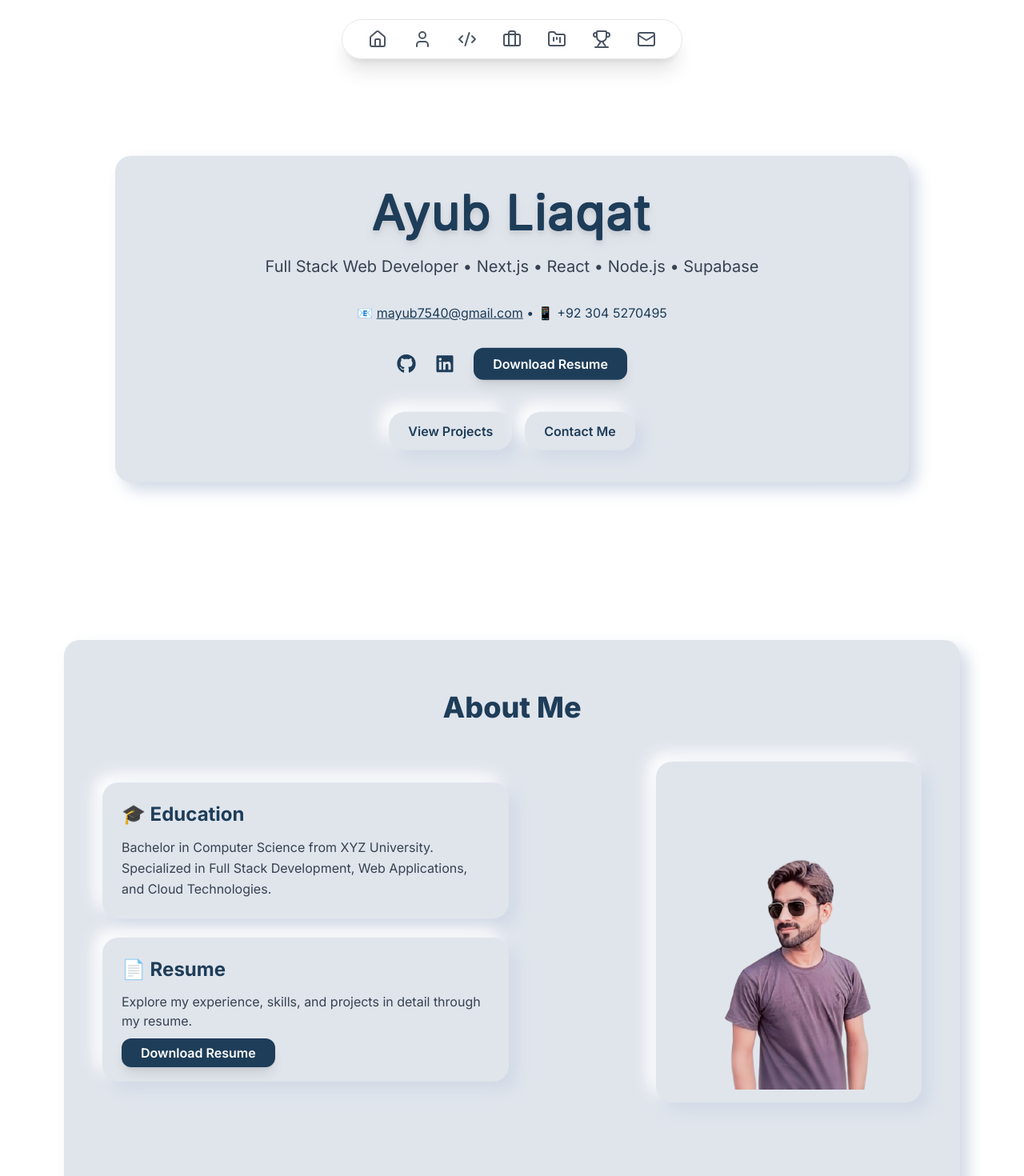
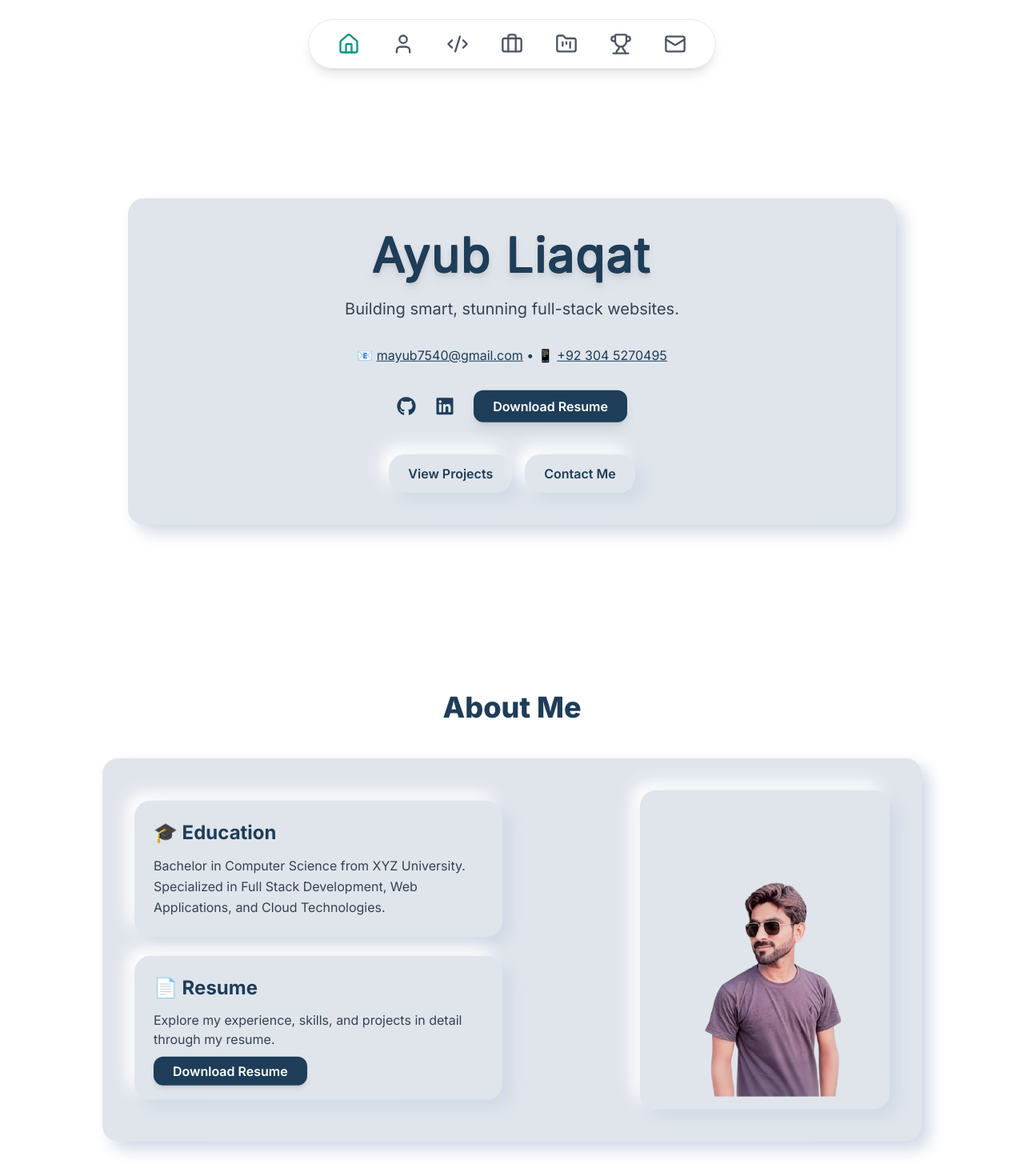
Before and after one commit to ayubliaqat/portfolio, a Next.js app: page / in a window 1280 px wide. Shown: the top 1470 px of the page at 80% size. Built offline with nearby package versions, Linux system fonts and the light colour scheme.

Commit message:
Updated graphics

```diff
--- a/src/app/page.tsx
+++ b/src/app/page.tsx
@@ -1,4 +1,4 @@
-// Force SSR (no caching)
+// app/page.tsx
 import Hero from "@/components/Hero";
 import About from "@/components/About";
 import Skills from "@/components/Skills";
@@ -6,20 +6,84 @@ import Expertise from "@/components/Expertise";
 import Projects from "@/components/Portfolio";
 import Achievements from "@/components/Achievments";
 import Contact from "@/components/Contact";
+
 export const revalidate = 0;
-export default async function HomePage() {
+
+// SEO Metadata
+export const metadata = {
+  title: "Ayub Liaqat | Full Stack Website Developer",
+  description:
+    "I am Ayub Liaqat, a Full Stack Website Developer specializing in modern, SEO-friendly, and scalable web applications using Next.js, React, Node.js, and Supabase.",
+  keywords:
+    "Ayub Liaqat, Full Stack Developer, Web Development, Next.js, React, Node.js, Supabase, Portfolio, SEO-friendly websites",
+  authors: [{ name: "Ayub Liaqat" }],
+  openGraph: {
+    title: "Ayub Liaqat | Full Stack Website Developer",
+    description:
+      "Explore my portfolio showcasing modern web development, SEO strategies, and scalable digital solutions.",
+    url: "https://ayubliaqat.dev", // replace with your domain
+    siteName: "Ayub Liaqat Portfolio",
+    images: [
+      {
+        url: "/og-image.png", // Add your OpenGraph preview image
+        width: 1200,
+        height: 630,
+        alt: "Preview of Ayub Liaqat Portfolio",
+      },
+    ],
+    locale: "en_US",
+    type: "website",
+  },
+  twitter: {
+    card: "summary_large_image",
+    title: "Ayub Liaqat | Full Stack Website Developer",
+    description:
+      "Full Stack Web Developer — Next.js, React, Node.js, Supabase. Explore my portfolio and expertise.",
+    images: ["/og-image.png"],
+    creator: "@ayubliaqat", // if you have Twitter, else remove
+  },
+};
+
+export default function HomePage() {
   return (
-    <>
-      <main className="min-h-screen flex flex-col font-sans text-gray-900" role="main">
-        {/* Future sections: Hero, About, Projects, Contact */}
-        <Hero/>
-        <About/>
-        <Skills/>
-        <Expertise/>
-        <Projects/>
-        <Achievements/>
-        <Contact/>
-      </main>
-    </>
+    <main
+      className="min-h-screen flex flex-col font-sans text-gray-900 bg-white"
+      role="main"
+    >
+      {/* HERO */}
+      <header>
+        <Hero />
+      </header>
+
+      {/* ABOUT */}
+      <section id="about" aria-label="About Ayub Liaqat">
+        <About />
+      </section>
+
+      {/* SKILLS */}
+      <section id="skills" aria-label="Technical Skills and Technologies">
+        <Skills />
+      </section>
+
+      {/* EXPERTISE */}
+      <section id="expertise" aria-label="Professional Expertise">
+        <Expertise />
+      </section>
+
+      {/* PROJECTS */}
+      <section id="projects" aria-label="Portfolio Projects">
+        <Projects />
+      </section>
+
+      {/* ACHIEVEMENTS */}
+      <section id="achievements" aria-label="Career Achievements">
+        <Achievements />
+      </section>
+
+      {/* CONTACT */}
+      <footer id="contact" aria-label="Contact Ayub Liaqat">
+        <Contact />
+      </footer>
+    </main>
   );
 }
--- a/src/components/About.tsx
+++ b/src/components/About.tsx
@@ -7,7 +7,7 @@ export default function About() {
   return (
     <section
       id="about"
-      className="neumorphic bg-white min-h-screen flex flex-col items-center py-16 ml-20 mr-20"
+      className="min-h-screen flex flex-col items-center py-16 px-6"
       aria-label="About Section - Ayub Liaqat"
     >
       {/* Main Heading */}
@@ -21,17 +21,22 @@ export default function About() {
         About Me
       </motion.h2>
 
-      <div className="max-w-6xl mx-auto w-full px-6 md:px-12 grid md:grid-cols-2 gap-2 items-center">
+      {/* Content Grid with floating animation */}
+      <motion.div
+        className="neumorphic bg-white max-w-5xl w-full mx-auto p-6 md:p-10 grid md:grid-cols-2 gap-6 items-center rounded-2xl shadow-[0_8px_24px_rgba(0,0,0,0.15)]"
+        animate={{ y: [0, -10, 0, 10, 0] }}
+        transition={{ duration: 6, repeat: Infinity, ease: "easeInOut" }}
+      >
         {/* Left Column - Cards */}
         <div className="flex flex-col gap-6">
           {/* Education Card */}
           <motion.div
-            className="neumorphic bg-white rounded-2xl p-6 shadow-lg"
+            className="neumorphic bg-white rounded-2xl p-6 shadow-[0_8px_24px_rgba(0,0,0,0.15)]"
             initial={{ opacity: 0, y: 50 }}
             whileInView={{ opacity: 1, y: 0 }}
             viewport={{ once: true }}
             transition={{ duration: 0.8, delay: 0 }}
-            whileHover={{ scale: 1.03 }}
+            whileHover={{ scale: 1.04 }}
           >
             <h2 className="text-2xl font-bold text-[#1e3d59] mb-3">
               🎓 Education
@@ -46,12 +51,12 @@ export default function About() {
 
           {/* Resume Card */}
           <motion.div
-            className="neumorphic bg-white rounded-2xl p-6 shadow-lg"
+            className="neumorphic bg-white rounded-2xl p-6 shadow-[0_8px_24px_rgba(0,0,0,0.15)]"
             initial={{ opacity: 0, y: 50 }}
             whileInView={{ opacity: 1, y: 0 }}
             viewport={{ once: true }}
             transition={{ duration: 0.8, delay: 0.2 }}
-            whileHover={{ scale: 1.03 }}
+            whileHover={{ scale: 1.04 }}
           >
             <h2 className="text-2xl font-bold text-[#1e3d59] mb-3">📄 Resume</h2>
             <p className="text-gray-700 mb-4">
@@ -61,7 +66,7 @@ export default function About() {
             <a
               href="/Ayub_Liaqat_Resume.pdf"
               target="_blank"
-              className="px-6 py-2 rounded-xl font-semibold bg-[#1e3d59] text-white shadow-lg hover:scale-105 transition-transform duration-300"
+              className="px-6 py-2 rounded-xl font-semibold bg-[#1e3d59] text-white shadow-md hover:scale-105 transition-transform duration-300"
             >
               Download Resume
             </a>
@@ -75,20 +80,20 @@ export default function About() {
           whileInView={{ opacity: 1, scale: 1, y: 0 }}
           viewport={{ once: true }}
           transition={{ duration: 0.8, delay: 0.4 }}
-          whileHover={{ scale: 1.03 }}
+          whileHover={{ scale: 1.04 }}
         >
-          <div className="neumorphic bg-white rounded-2xl p-4 shadow-lg">
+          <div className="neumorphic bg-white rounded-2xl p-4 shadow-[0_8px_24px_rgba(0,0,0,0.15)]">
             <Image
               src="/assets/ayub.png"
               alt="Ayub Liaqat - Full Stack Developer"
-              width={300}
-              height={300}
+              width={280}
+              height={280}
               className="rounded-2xl object-cover"
               priority
             />
           </div>
         </motion.div>
-      </div>
+      </motion.div>
     </section>
   );
 }
--- a/src/components/Contact.tsx
+++ b/src/components/Contact.tsx
@@ -7,7 +7,7 @@ export default function Contact() {
   return (
     <section
       id="contact"
-      className="min-h-screen flex items-center py-16 bg-white neumorphic bg-white ml-20 mr-20 mb-20"
+      className="min-h-screen flex items-center py-16 bg-white ml-20 mr-20 mb-20"
       aria-label="Contact - Ayub Liaqat"
     >
       <div className="max-w-5xl mx-auto px-4 w-full">
@@ -22,7 +22,7 @@ export default function Contact() {
           📩 Get in Touch
         </motion.h2>
 
-        <div className="grid md:grid-cols-2 gap-12">
+        <div className="neumorphic bg-white grid md:grid-cols-2 gap-12">
           {/* Contact Form */}
           <motion.form
             className="neumorphic bg-white rounded-2xl p-8 bg-white shadow-[6px_6px_12px_#d1d9e6,-6px_-6px_12px_#ffffff] space-y-6"
--- a/src/components/Hero.tsx
+++ b/src/components/Hero.tsx
@@ -1,25 +1,27 @@
 "use client";
 
-import { motion } from "framer-motion";
+import { motion, useReducedMotion } from "framer-motion";
 import { FaGithub, FaLinkedin } from "react-icons/fa";
 
 export default function Hero() {
+  const reduceMotion = useReducedMotion();
+
   return (
     <section
       id="home"
-      className="min-h-screen flex items-center"
+      className="min-h-screen flex items-center pt-24 sm:pt-28 scroll-mt-28"
       aria-label="Hero Section - Ayub Liaqat Full Stack Developer"
     >
-      <div className="max-w-5xl mx-auto px-4 w-full text-center">
+      <div className="max-w-5xl mx-auto px-4 sm:px-6 lg:px-8 w-full text-center">
         {/* Floating Card */}
         <motion.div
-          className="neumorphic p-10 rounded-2xl bg-white shadow-2xl"
-          animate={{ y: [0, -10, 0, 10, 0] }} // floating motion
-          transition={{ duration: 6, repeat: Infinity, ease: "easeInOut" }}
+          className="neumorphic p-8 sm:p-10 rounded-2xl bg-white shadow-2xl"
+          animate={reduceMotion ? undefined : { y: [0, -10, 0, 10, 0] }}
+          transition={reduceMotion ? undefined : { duration: 6, repeat: Infinity, ease: "easeInOut" }}
         >
           {/* Main Heading */}
           <h1
-            className="text-5xl md:text-6xl mb-6 text-[#1e3d59] drop-shadow-lg tracking-wide"
+            className="text-4xl md:text-6xl mb-4 md:mb-6 text-[#1e3d59] drop-shadow-lg tracking-wide leading-tight"
             style={{
               textShadow:
                 "1px 1px 0 #1e3d59, -1px -1px 0 #1e3d59, 1px -1px 0 #1e3d59, -1px 1px 0 #1e3d59",
@@ -28,49 +30,55 @@ export default function Hero() {
             Ayub Liaqat
           </h1>
 
-          {/* Subheading */}
-          <p className="text-lg md:text-xl text-gray-700 mb-8">
-            Full Stack Web Developer • Next.js • React • Node.js • Supabase
-          </p>
+          {/* Subheading (semantic h2 for SEO) */}
+          <h2 className="text-lg md:text-xl text-gray-700 mb-6 md:mb-8">
+            Building smart, stunning full-stack websites.
+          </h2>
 
           {/* Contact Info */}
-          <p className="text-[#1e3d59] mb-8">
+          <p className="text-[#1e3d59] mb-8 text-sm sm:text-base">
             📧{" "}
             <a
               href="mailto:mayub7540@gmail.com"
-              className="underline hover:text-orange-400"
+              className="underline hover:text-orange-400 focus:outline-none focus-visible:ring-2 focus-visible:ring-orange-400 rounded"
             >
               mayub7540@gmail.com
             </a>{" "}
-            • 📱 +92 304 5270495
+            • 📱{" "}
+            <a
+              href="tel:+923045270495"
+              className="underline hover:text-orange-400 focus:outline-none focus-visible:ring-2 focus-visible:ring-orange-400 rounded"
+            >
+              +92 304 5270495
+            </a>
           </p>
 
           {/* Social Icons + Resume */}
-          <div className="flex items-center justify-center gap-6 mb-10 text-[#1e3d59]">
+          <div className="flex flex-wrap items-center justify-center gap-6 mb-10 text-[#1e3d59]">
             <a
               href="https://github.com/ayubliaqat"
               target="_blank"
               rel="noopener noreferrer"
-              className="hover:text-yellow-400 text-2xl transition-colors"
+              className="hover:text-yellow-400 text-2xl transition-colors focus:outline-none focus-visible:ring-2 focus-visible:ring-yellow-400 rounded"
               aria-label="GitHub"
             >
-              <FaGithub />
+              <FaGithub aria-hidden="true" />
             </a>
 
             <a
               href="https://www.linkedin.com/in/ayub-liaqat-716a9a11a/"
               target="_blank"
               rel="noopener noreferrer"
-              className="hover:text-yellow-400 text-2xl transition-colors"
+              className="hover:text-yellow-400 text-2xl transition-colors focus:outline-none focus-visible:ring-2 focus-visible:ring-yellow-400 rounded"
               aria-label="LinkedIn"
             >
-              <FaLinkedin />
+              <FaLinkedin aria-hidden="true" />
             </a>
 
             <a
               href="/Ayub_Liaqat_Resume.pdf"
               target="_blank"
-              className="px-6 py-2 rounded-xl font-semibold bg-[#1e3d59] text-white shadow-lg hover:scale-105 transition-transform duration-300"
+              className="px-6 py-2 rounded-xl font-semibold bg-[#1e3d59] text-white shadow-lg hover:scale-105 transition-transform duration-300 focus:outline-none focus-visible:ring-2 focus-visible:ring-yellow-400"
             >
               Download Resume
             </a>
@@ -80,13 +88,15 @@ export default function Hero() {
           <div className="flex flex-col sm:flex-row gap-4 justify-center">
             <a
               href="#projects"
-              className="neumorphic px-6 py-3 rounded-xl font-semibold bg-white text-[#1e3d59] shadow-lg hover:scale-105 transition-transform duration-300"
+              className="neumorphic px-6 py-3 rounded-xl font-semibold bg-white text-[#1e3d59] shadow-lg hover:scale-105 transition-transform duration-300 focus:outline-none focus-visible:ring-2 focus-visible:ring-[#1e3d59]"
+              aria-label="Jump to Projects"
             >
               View Projects
             </a>
             <a
               href="#contact"
-              className="neumorphic px-6 py-3 rounded-xl font-semibold bg-yellow-400 text-[#1e3d59] shadow-lg hover:scale-105 transition-transform duration-300"
+              className="neumorphic px-6 py-3 rounded-xl font-semibold bg-yellow-400 text-[#1e3d59] shadow-lg hover:scale-105 transition-transform duration-300 focus:outline-none focus-visible:ring-2 focus-visible:ring-yellow-400"
+              aria-label="Jump to Contact"
             >
               Contact Me
             </a>
--- a/src/components/Navbar.tsx
+++ b/src/components/Navbar.tsx
@@ -8,8 +8,11 @@ import {
   FolderKanban,
   Trophy,
   Mail,
+  Menu,
+  X,
 } from "lucide-react";
 import { useEffect, useState } from "react";
+import clsx from "clsx";
 
 const navItems = [
   { href: "#home", icon: Home, label: "Home" },
@@ -24,14 +27,15 @@ const navItems = [
 export default function Navbar() {
   const [visible, setVisible] = useState(true);
   const [lastScrollY, setLastScrollY] = useState(0);
+  const [active, setActive] = useState("#home");
+  const [menuOpen, setMenuOpen] = useState(false);
 
+  // Hide/show on scroll
   useEffect(() => {
     const handleScroll = () => {
       if (window.scrollY > lastScrollY) {
-        // scrolling down → hide
         setVisible(false);
       } else {
-        // scrolling up → show
         setVisible(true);
       }
       setLastScrollY(window.scrollY);
@@ -41,28 +45,85 @@ export default function Navbar() {
     return () => window.removeEventListener("scroll", handleScroll);
   }, [lastScrollY]);
 
+  // Track active section
+  useEffect(() => {
+    const handleActiveSection = () => {
+      const scrollPos = window.scrollY + 100;
+      for (const { href } of navItems) {
+        const section = document.querySelector(href);
+        if (
+          section &&
+          section instanceof HTMLElement &&
+          scrollPos >= section.offsetTop &&
+          scrollPos < section.offsetTop + section.offsetHeight
+        ) {
+          setActive(href);
+        }
+      }
+    };
+
+    window.addEventListener("scroll", handleActiveSection);
+    return () => window.removeEventListener("scroll", handleActiveSection);
+  }, []);
+
   return (
     <nav
-      className={`fixed top-6 left-1/2 -translate-x-1/2 z-50 transition-transform duration-300 ${
+      aria-label="Main Navigation"
+      className={clsx(
+        "fixed top-6 left-1/2 -translate-x-1/2 z-50 transition-transform duration-300",
         visible ? "translate-y-0" : "-translate-y-28"
-      }`}
+      )}
     >
-      <div className="flex gap-8 shadow-xl px-8 py-3 rounded-full border border-gray-200">
+      {/* Desktop Navbar */}
+      <div className="hidden sm:flex gap-6 sm:gap-8 shadow-lg bg-white/80 backdrop-blur-md px-6 sm:px-8 py-3 rounded-full border border-gray-200">
         {navItems.map(({ href, icon: Icon, label }) => (
           <a
             key={href}
             href={href}
             aria-label={label}
-            className="group relative text-gray-600 hover:text-teal-600 transition"
+            className={clsx(
+              "group relative text-gray-600 hover:text-teal-600 transition focus:outline-none focus-visible:ring-2 focus-visible:ring-teal-500 rounded-full p-1",
+              active === href && "text-teal-600"
+            )}
           >
-            <Icon className="w-6 h-6" />
-            {/* Tooltip */}
-            <span className="absolute -bottom-8 left-1/2 -translate-x-1/2 text-xs bg-gray-900 text-white px-2 py-1 rounded-md opacity-0 group-hover:opacity-100 transition">
+            <Icon className="w-6 h-6 sm:w-7 sm:h-7" />
+            <span className="absolute -bottom-8 left-1/2 -translate-x-1/2 text-xs bg-gray-900 text-white px-2 py-1 rounded-md opacity-0 group-hover:opacity-100 transition whitespace-nowrap">
               {label}
             </span>
           </a>
         ))}
       </div>
+
+      {/* Mobile Navbar */}
+      <div className="sm:hidden flex items-center justify-between bg-white/80 backdrop-blur-md px-4 py-3 rounded-full shadow-lg border border-gray-200">
+        <button
+          onClick={() => setMenuOpen(!menuOpen)}
+          aria-label="Toggle Menu"
+          className="text-gray-700 hover:text-teal-600 focus:outline-none focus:ring-2 focus:ring-teal-500 rounded-md"
+        >
+          {menuOpen ? <X className="w-6 h-6" /> : <Menu className="w-6 h-6" />}
+        </button>
+      </div>
+
+      {/* Mobile Dropdown */}
+      {menuOpen && (
+        <div className="sm:hidden mt-3 bg-white/95 backdrop-blur-md rounded-2xl shadow-lg border border-gray-200 p-4 flex flex-col items-start gap-4 animate-fadeIn">
+          {navItems.map(({ href, icon: Icon, label }) => (
+            <a
+              key={href}
+              href={href}
+              onClick={() => setMenuOpen(false)}
+              className={clsx(
+                "flex items-center gap-3 text-gray-700 hover:text-teal-600 transition w-full",
+                active === href && "text-teal-600 font-medium"
+              )}
+            >
+              <Icon className="w-5 h-5" />
+              {label}
+            </a>
+          ))}
+        </div>
+      )}
     </nav>
   );
 }
--- a/src/components/Skills.tsx
+++ b/src/components/Skills.tsx
@@ -74,7 +74,7 @@ export default function Skills() {
             {languages.map((lang, index) => (
               <motion.li
                 key={index}
-                className="neumorphic bg-white px-4 py-2 rounded-lg bg-gray-100 hover:bg-gray-200 transition"
+                className="px-4 py-2 rounded-lg neumorphic bg-white hover:bg-gray-200 transition"
                 initial={{ opacity: 0, y: 20 }}
                 whileInView={{ opacity: 1, y: 0 }}
                 viewport={{ once: true }}
```
Also changed, not shown: src/components/Footer.tsx (+12 -14 lines).
